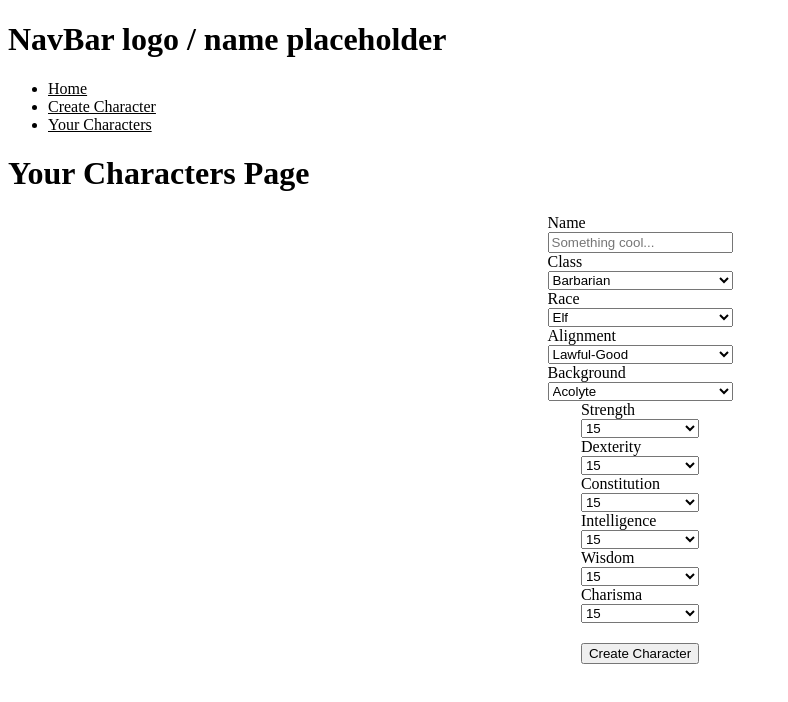
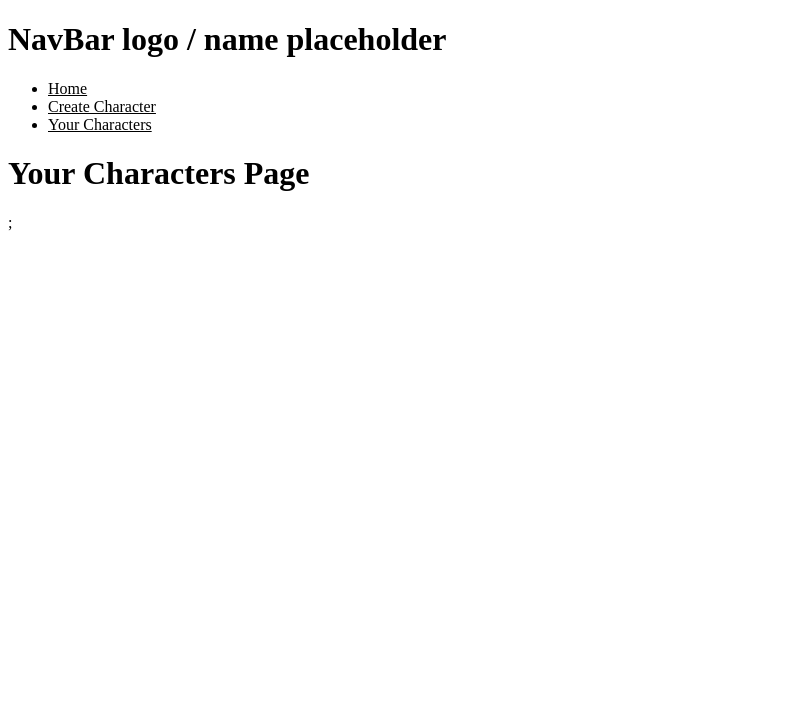
Before and after one commit to Leon-Parsons/DND-MERN-2, a React (Vite) app in the folder client/: page /Chars in a window 1280 px wide. Shown: the top 702 px of the page, without its empty margins (0-788 px from the left). Built offline with nearby package versions, Linux system fonts and the light colour scheme.

Commit message:
Refactored char creation componenet call

```diff
--- a/client/src/App.jsx
+++ b/client/src/App.jsx
@@ -19,9 +19,8 @@ function App() {
 
   return (
     <>
-      <div>
-        <CreateCharacter/>
-        {/* {
+      {/* <div>
+        {
           characters.map(character => {
             return <div>
               <h3>
@@ -31,8 +30,8 @@ function App() {
               </h3>
             </div>
           })
-        } */}
-      </div>
+        }
+      </div> */}
     </>
   )
 }
--- a/client/src/pages/Chars.jsx
+++ b/client/src/pages/Chars.jsx
@@ -1,5 +1,9 @@
 const Chars= () => {
-  return <h1>Your Characters Page</h1>;
+  return (
+    <>
+    <h1>Your Characters Page</h1>;
+  </>
+  )
 };
 
 export default Chars;
--- a/client/src/pages/CreateChar.jsx
+++ b/client/src/pages/CreateChar.jsx
@@ -1,5 +1,12 @@
+import CreateCharacter from "../components/CreateCharacter";
+
 const CreateChar= () => {
-  return <h1>Create Character Page</h1>;
+  return (
+    <>
+      <h1>Create Character Page</h1>
+      <CreateCharacter/>
+    </>
+ )
 };
 
 export default CreateChar;
```
